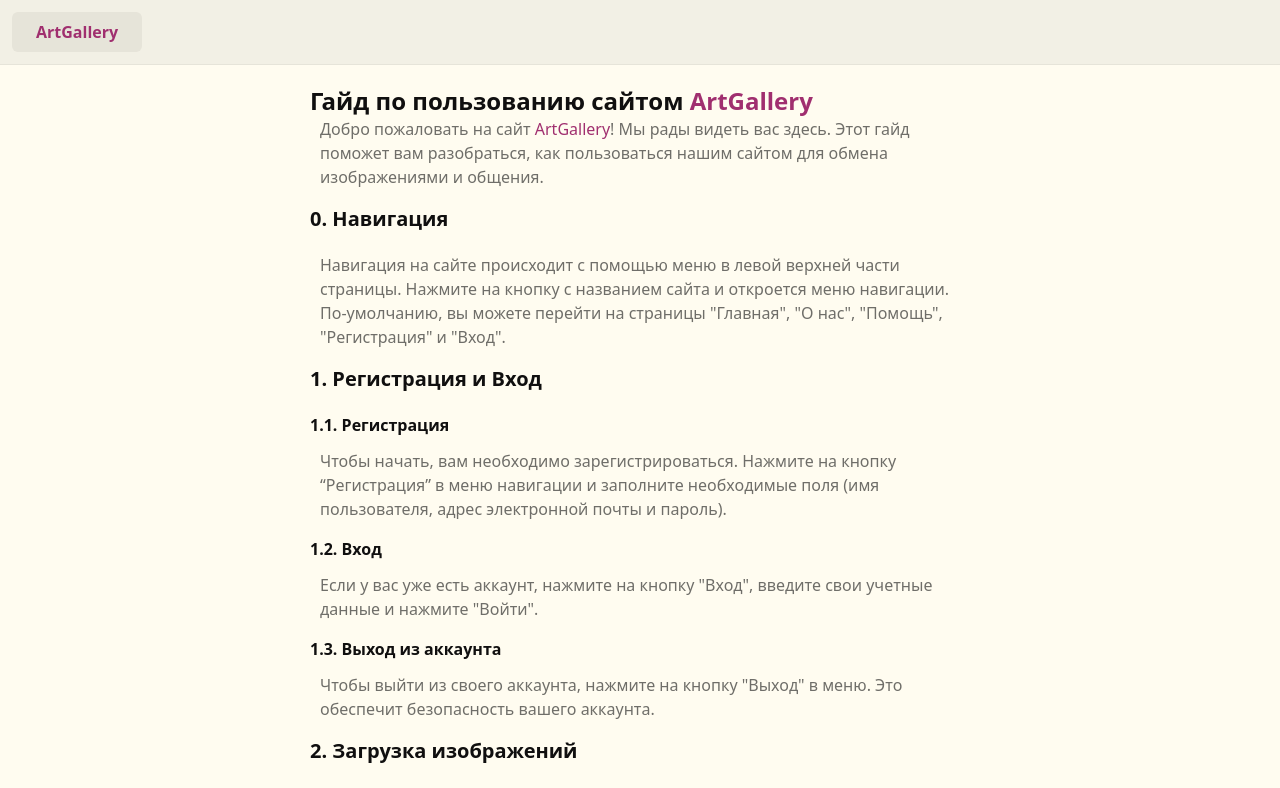
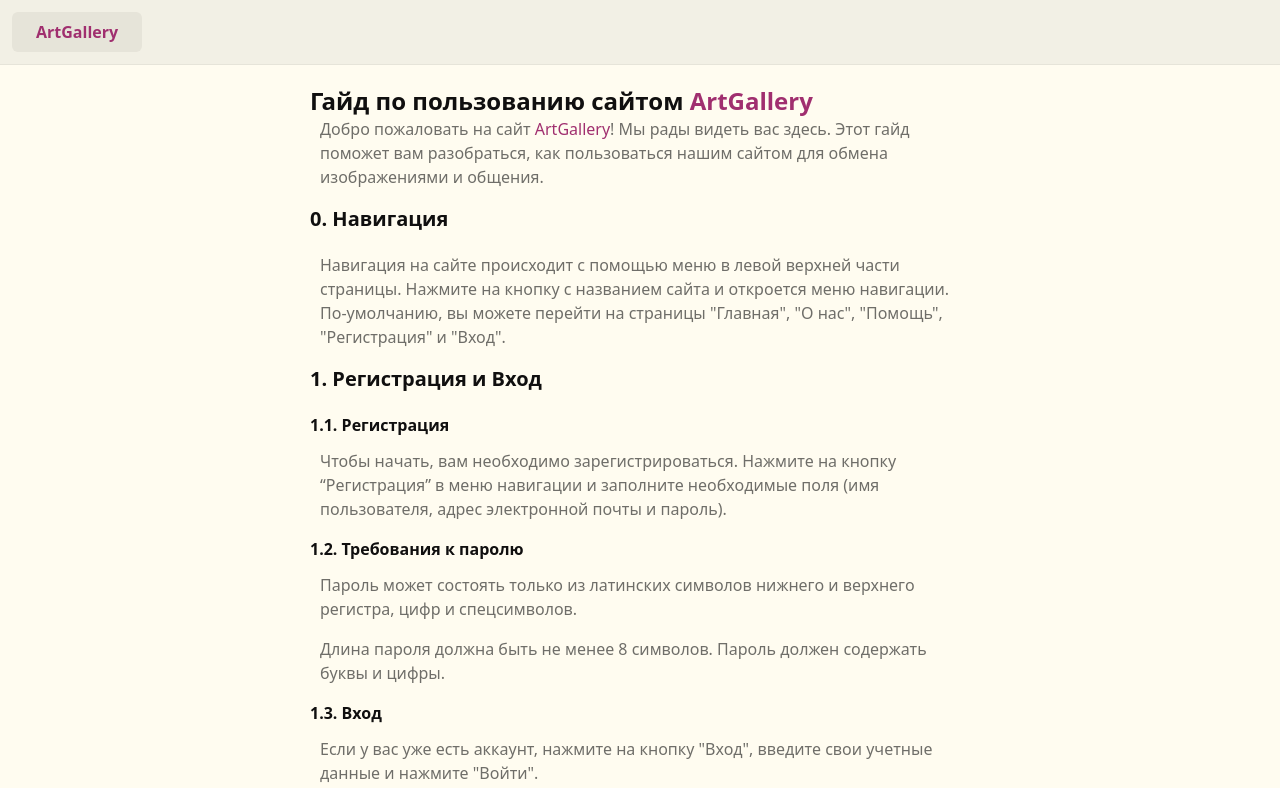
Before and after one commit to Katy248/art-gallery, a Vue app in the folder client/: page /help in a window 1280 px wide. Shown: the top 788 px of the page. Built offline with nearby package versions, Linux system fonts and the light colour scheme.

Commit message:
Add password requirements

```diff
--- a/client/src/views/HelpView.vue
+++ b/client/src/views/HelpView.vue
@@ -28,13 +28,23 @@ const siteName = "ArtGallery";
       пользователя, адрес электронной почты и пароль).
     </p>
 
-    <h4>1.2. Вход</h4>
+    <h4 id="password-requirements">1.2. Требования к паролю</h4>
+    <p>
+      Пароль может состоять только из латинских символов нижнего и верхнего
+      регистра, цифр и спецсимволов.
+    </p>
+    <p>
+      Длина пароля должна быть не менее 8 символов. Пароль должен содержать
+      буквы и цифры.
+    </p>
+
+    <h4>1.3. Вход</h4>
     <p>
       Если у вас уже есть аккаунт, нажмите на кнопку "Вход", введите свои
       учетные данные и нажмите "Войти".
     </p>
 
-    <h4>1.3. Выход из аккаунта</h4>
+    <h4>1.4. Выход из аккаунта</h4>
     <p>
       Чтобы выйти из своего аккаунта, нажмите на кнопку "Выход" в меню. Это
       обеспечит безопасность вашего аккаунта.
--- a/client/src/views/auth/RegisterView.vue
+++ b/client/src/views/auth/RegisterView.vue
@@ -86,6 +86,14 @@ const onSubmit = () => {
           placeholder="******"
           autocomplete="new-password"
         />
+        <label class="wrap text-sm text-tx-2"
+          >Пароль должен состоять минимум из 8 символов и содержать цифру.
+          <RouterLink
+            class="hover:underline italic active:underline active:text-tx"
+            to="/help#password-requirements"
+            >Подробнее <i class="fas fa-arrow-up-right-from-square text-xs"></i>
+          </RouterLink>
+        </label>
       </div>
       <div class="input-group">
         <label>Пароль (повторно):</label>
```
